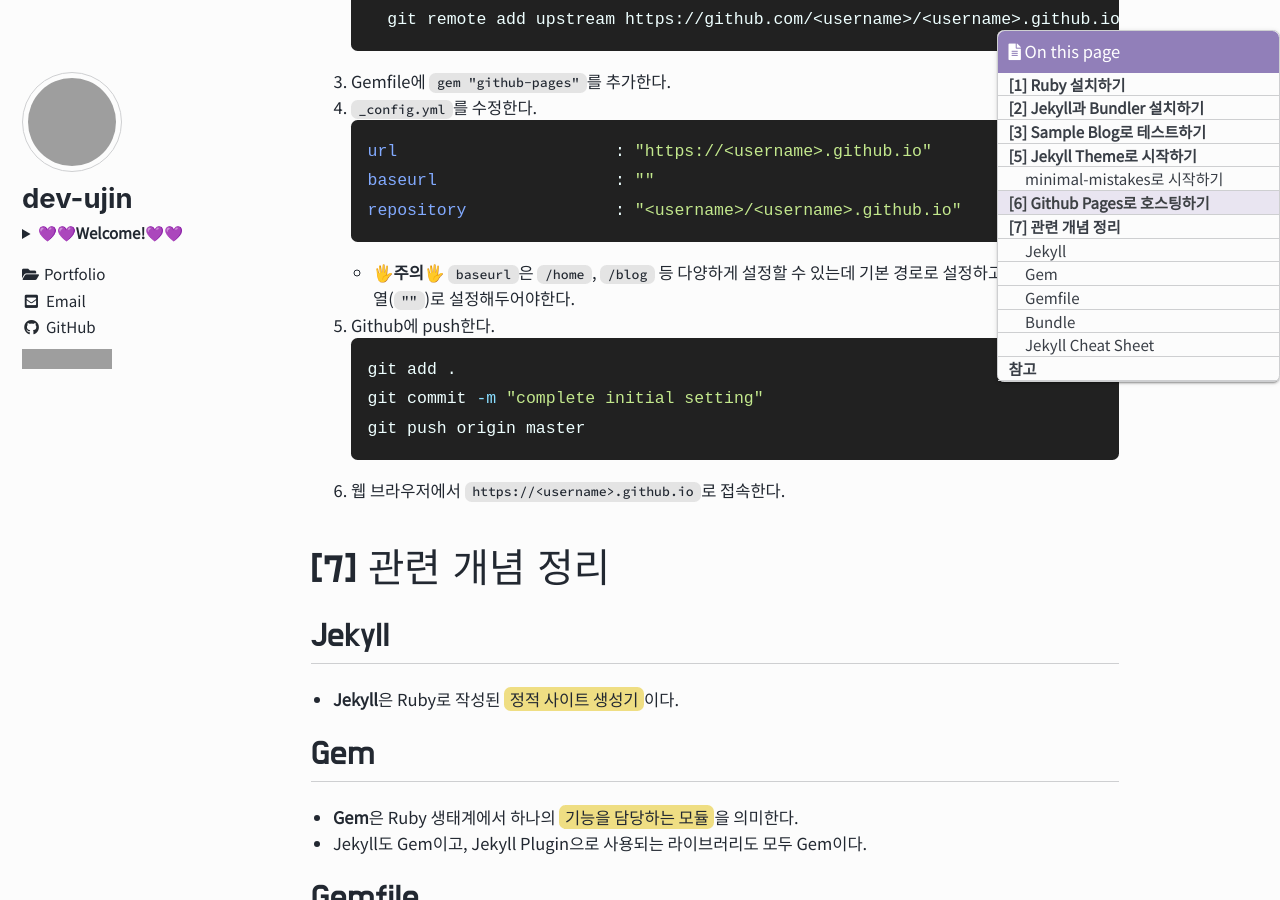
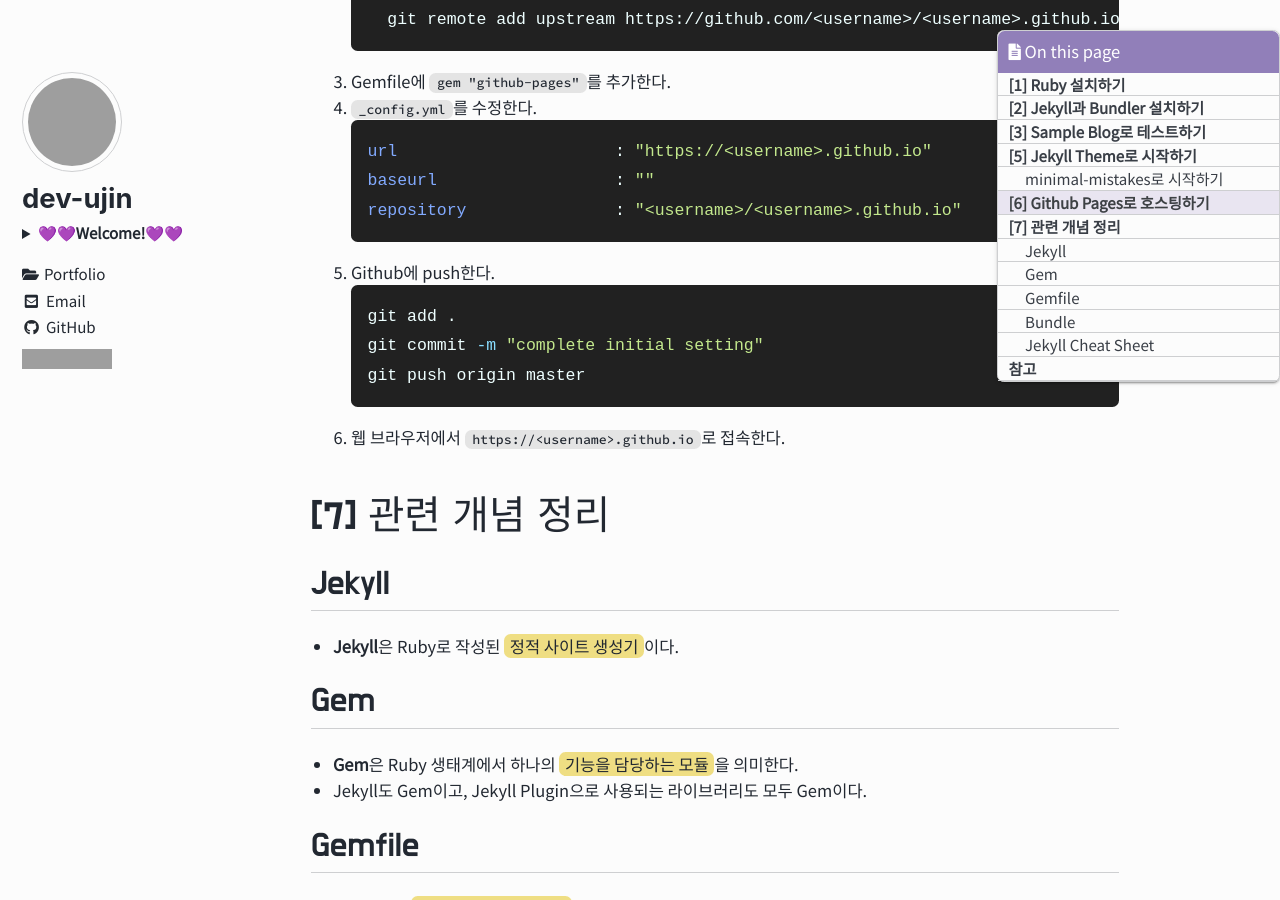
Before and after one commit to devyoujin/devyoujin.github.io, a Jekyll site: the page built from _posts/jekyll/2022-01-02-build-a-blog.md, in a window 1280 px wide and 900 px high, scrolled down 3856 px, cut to the strip 0-900 px from the top of the window. Built offline with Jekyll 4.4.1, drawn with Linux system fonts in a browser that asks for light colours; cached includes are drawn as plain includes; some web fonts are replaced; comment, search, counter and statistics services are not loaded; grey boxes are pictures that could not be loaded.

Commit message:
doc: update the post
- jekyll-blog/build-a-blog

````diff
--- a/_posts/jekyll/2022-01-02-build-a-blog.md
+++ b/_posts/jekyll/2022-01-02-build-a-blog.md
@@ -122,7 +122,6 @@ url                      : "https://<username>.github.io"
 baseurl                  : ""
 repository               : "<username>/<username>.github.io"
 ```
-- 🖐**주의**🖐 `baseurl`은 `/home`, `/blog` 등 다양하게 설정할 수 있는데 기본 경로로 설정하고 싶다면 빈 문자열(`""`)로 설정해두어야한다.
 
 5. Github에 push한다.
 ```bash
````
